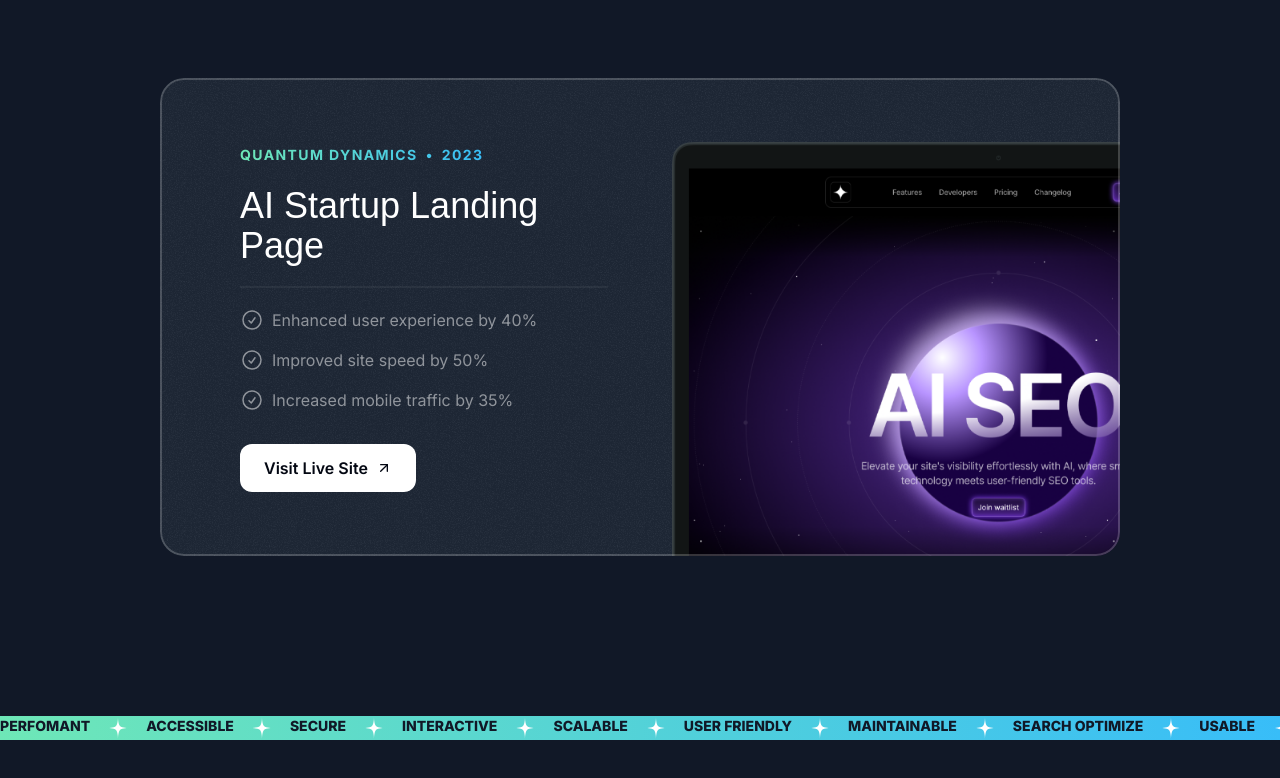
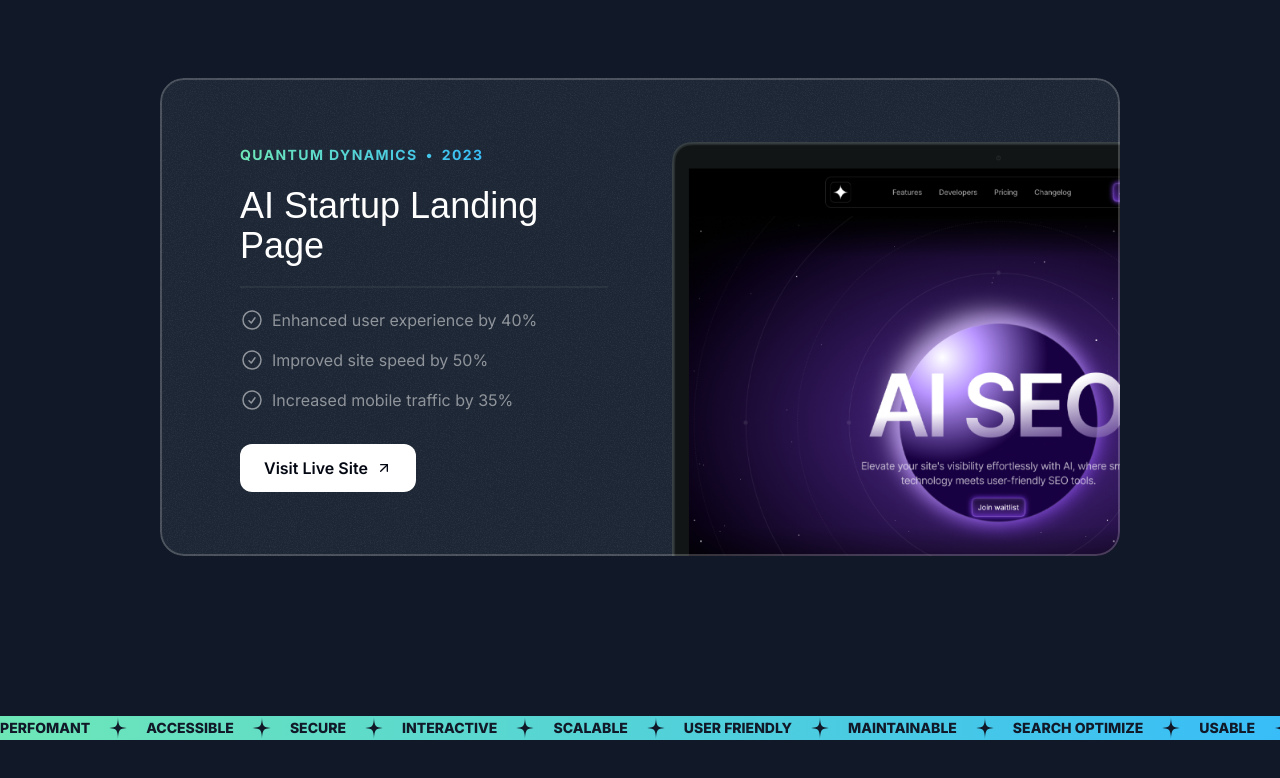
Before and after one commit to MorhafGhziel/frontend-tribe-portofolio, a Next.js app: page / in a window 1280 px wide. Shown: the part 2304-3082 px from the top of the page. Built offline with nearby package versions, Linux system fonts and the light colour scheme; a web font is replaced by a local one.

Commit message:
made the starts to center and changed it color

```diff
--- a/src/sections/Tape.tsx
+++ b/src/sections/Tape.tsx
@@ -20,11 +20,11 @@ export const TapeSection = () => {
         <div className="flex">
           <div className="flex flex-none gap-4">
             {words.map((word) => (
-              <div key={word} className="inline-flex gap-4">
+              <div key={word} className="inline-flex gap-4 items-center">
                 <span className="text-gray-900 uppercase font-extrabold text-sm">
                   {word}
                 </span>
-                <StartIcon className="size-6" />
+                <StartIcon className="size-6 text-gray-900" />
               </div>
             ))}
           </div>
```
